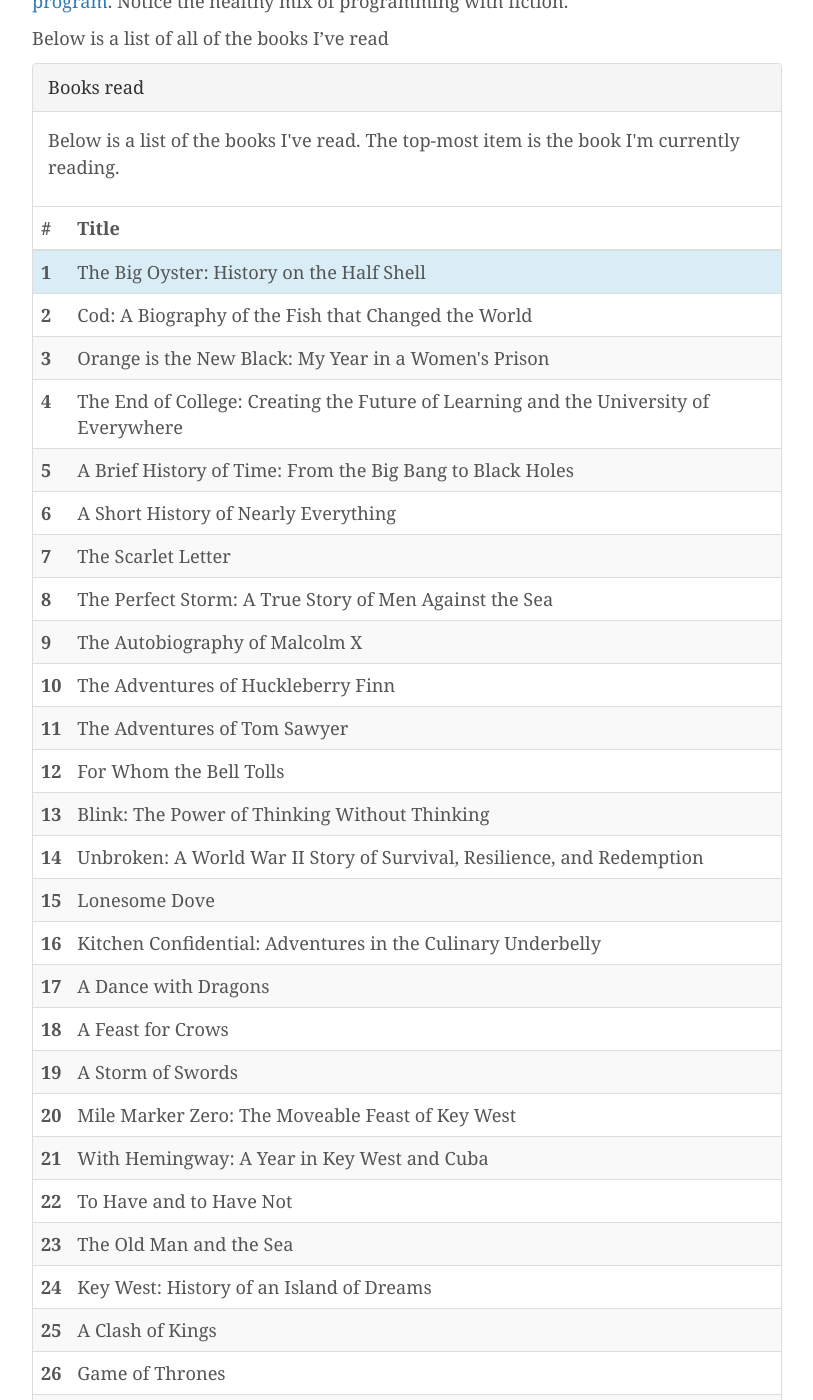
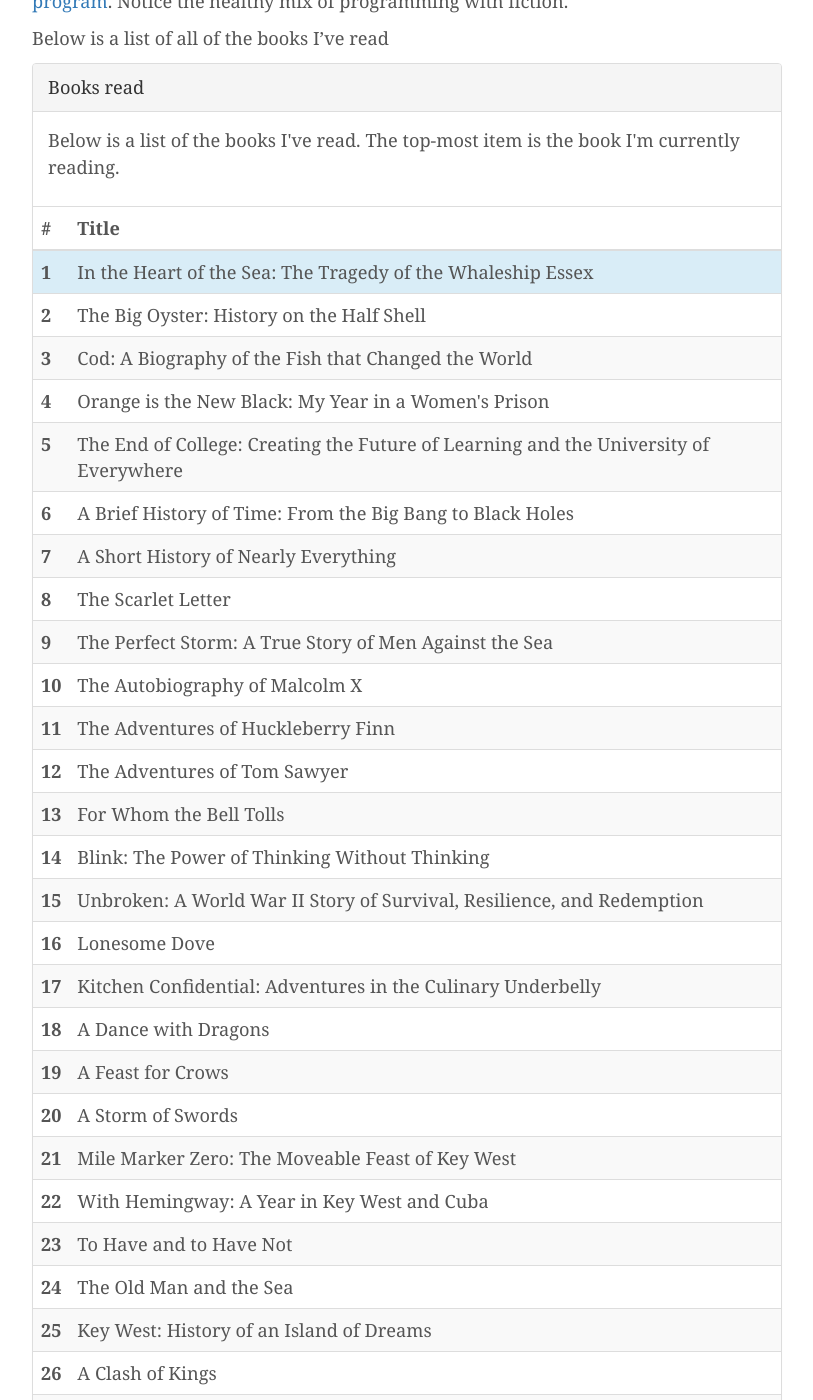
Before and after one commit to jkereako/jkereako.github.io, a Jekyll site: the page built from reading.md, in a window 1280 px wide and 1400 px high, scrolled down 501 px. Shown: the whole window, without its empty margins (38-851 px from the left). Built offline with Jekyll 4.4.1, drawn with Linux system fonts in a browser that asks for light colours; nearby versions of some CDN libraries.

Commit message:
Add In the Heart of the Sea

```diff
--- a/_data/books.yml
+++ b/_data/books.yml
@@ -1,6 +1,9 @@
+- title: In the Heart of the Sea
+  subtitle: The Tragedy of the Whaleship Essex
+  active: yes
+
 - title: The Big Oyster
   subtitle: History on the Half Shell
-  active: yes
 
 - title: Cod
   subtitle: A Biography of the Fish that Changed the World
```
